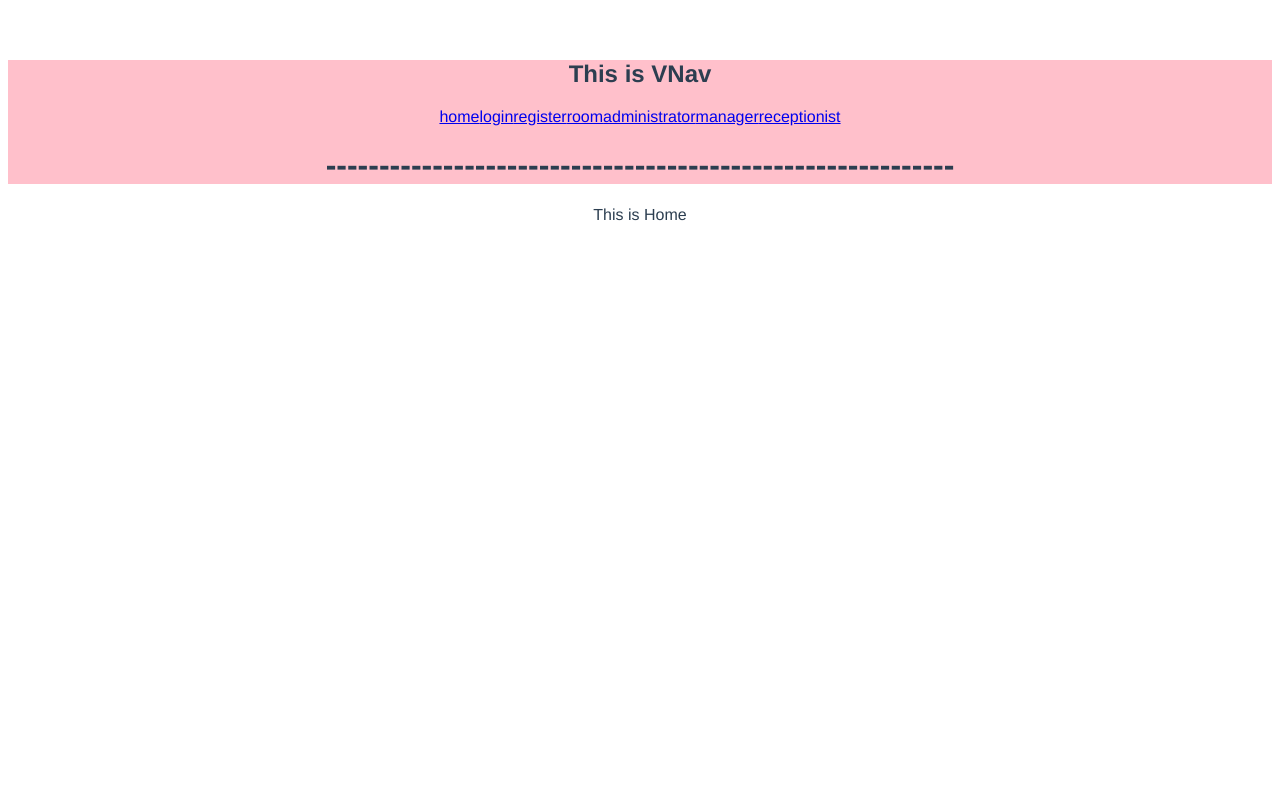
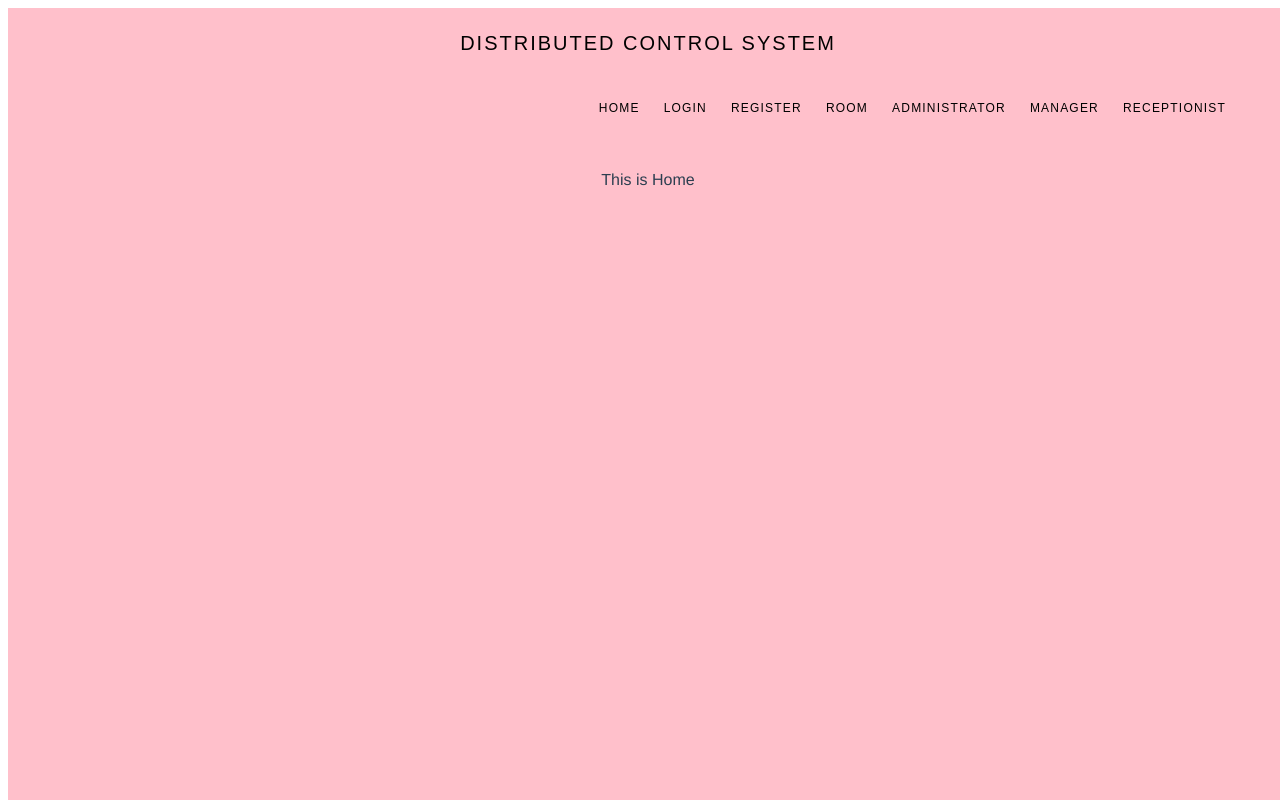
Before and after one commit to HelloWorld1821/Software_Engineering, a Vue app in the folder frontend/: page /#/home in a window 1280 px wide. Built offline with nearby package versions, Linux system fonts and the light colour scheme.

Commit message:
update VNav

```diff
--- a/frontend/src/App.vue
+++ b/frontend/src/App.vue
@@ -3,14 +3,12 @@
  * @Author: l
  * @Date: 2021-05-31 13:38:16
  * @LastEditors: l
- * @LastEditTime: 2021-06-01 15:01:44
- * @FilePath: \client\src\App.vue
+ * @LastEditTime: 2021-06-04 00:22:51
+ * @FilePath: \DistributedControlSystem\frontend\src\App.vue
 -->
 <template>
   <div id="app">
     <v-nav></v-nav>
-    <!-- <img src="./assets/logo.png" /> -->
-
     <router-view></router-view>
   </div>
 </template>
@@ -36,10 +34,15 @@ export default {
 <style>
 #app {
   font-family: "Avenir", Helvetica, Arial, sans-serif;
-  -webkit-font-smoothing: antialiased;
-  -moz-osx-font-smoothing: grayscale;
+  /* -webkit-font-smoothing: antialiased;
+  -moz-osx-font-smoothing: grayscale; */
   text-align: center;
   color: #2c3e50;
-  margin-top: 60px;
+  /* background: url('assets/bg_1.jpg');
+  background-size: 100% 100%; */
+  background-color: pink;
+  height: 100%;
+  width: 100%;
+  position: fixed;
 }
 </style>
--- a/frontend/src/components/VNav.vue
+++ b/frontend/src/components/VNav.vue
@@ -3,36 +3,126 @@
  * @Author: l
  * @Date: 2021-06-01 14:39:02
  * @LastEditors: l
- * @LastEditTime: 2021-06-01 15:46:01
- * @FilePath: \client\src\components\VNav.vue
+ * @LastEditTime: 2021-06-04 00:17:18
+ * @FilePath: \DistributedControlSystem\frontend\src\components\VNav.vue
 -->
 <template>
-  <div class='vnav'>
-      <h2>This is VNav</h2>
-        <router-link to='/home'>home</router-link>
-        <router-link to='/login'>login</router-link>
-        <router-link to='/register'>register</router-link>
-        <router-link to='/room'>room</router-link>
-        <router-link to='/administrator'>administrator</router-link>
-        <router-link to='/manager'>manager</router-link>
-        <router-link to='/receptionist'>receptionist</router-link>
-        <br>
-    <h1>-----------------------------------------------------------</h1>
-  </div>
+  <nav class="vnav">
+    <div class="container">
+      <a class="nav-brand">Distributed Control System</a>
+      <div class='nav-collapse'>
+      <ul class="menu">
+        <li><router-link to="/home">home</router-link></li>
+        <li><router-link to="/login">login</router-link></li>
+        <li><router-link to="/register">register</router-link></li>
+        <li><router-link to="/room">room</router-link></li>
+        <li><router-link to="/administrator">administrator</router-link></li>
+        <li><router-link to="/manager">manager</router-link></li>
+        <li><router-link to="/receptionist">receptionist</router-link></li>
+      </ul>
+      </div>
+    </div>
+  </nav>
 </template>
 
 <script>
-import { defineComponent } from '@vue/composition-api'
+import { defineComponent } from "@vue/composition-api";
 
 export default defineComponent({
-    setup() {
-
-    },
-})
+  setup() {},
+});
 </script>
 <style scoped>
-.vnav
-{
-    background-color: pink;
+* {
+  list-style: none;
+}
+.vnav {
+  font-family: "Work Sans", Arial, sans-serif;
+  font-size: 12px;
+  padding-bottom: 16px;
+  padding-left: 16px;
+  padding-right: 16px;
+  padding-top: 16px;
+  text-size-adjust: 100%;
+  line-height: 28.8px;
+  /* background-color: pink; */
+  border-bottom-width: 10px;
+  /* border-block-color: black; */
+}
+.nav-brand {
+    -webkit-text-size-adjust: 100%;
+    -webkit-tap-highlight-color: transparent;
+    font-weight: 300;
+    font-family: "Work Sans", Arial, sans-serif;
+    -webkit-box-direction: normal;
+    box-sizing: inherit;
+    text-decoration: none;
+    background-color: transparent;
+    touch-action: manipulation;
+    transition: .3s all ease;
+    display: inline-block;
+    padding-top: 0.3125rem;
+    padding-bottom: 0.3125rem;
+    font-size: 1.25rem;
+    line-height: inherit;
+    white-space: nowrap;
+    text-transform: uppercase;
+    letter-spacing: .1em;
+    color: black;
+}
+.nav-collapse{
+    -webkit-text-size-adjust: 100%;
+    -webkit-tap-highlight-color: transparent;
+    font-size: 1rem;
+    font-weight: 300;
+    line-height: 1.8;
+    color: #868e96;
+    font-family: "Work Sans", Arial, sans-serif;
+    -webkit-box-direction: normal;
+    box-sizing: inherit;
+    flex-basis: 100%;
+    -webkit-box-align: center;
+    align-items: center;
+    display: inline-block !important;
+}
+.menu {
+  display: flex;
+  box-sizing: border-box;
+  flex-direction: row;
+  margin-inline-start: 488.875px;
+  margin-left: 488.875px;
+}
+.menu > ul > li {
+  text-size-adjust: 100%;
+  -webkit-text-size-adjust: 100%;
+  -webkit-tap-highlight-color: transparent;
+  font-size: 1rem;
+  font-weight: 300;
+  line-height: 1.8;
+  color: #868e96;
+  font-family: "Work Sans", Arial, sans-serif;
+  list-style: none;
+  -webkit-box-direction: normal;
+  box-sizing: inherit;
+}
+.menu > li > a {
+  -webkit-text-size-adjust: 100%;
+  -webkit-tap-highlight-color: transparent;
+  line-height: 1.8;
+  font-family: "Work Sans", Arial, sans-serif;
+  list-style: none;
+  -webkit-box-direction: normal;
+  box-sizing: inherit;
+  text-decoration: none;
+  background-color: transparent;
+  touch-action: manipulation;
+  transition: 0.3s all ease;
+  display: block;
+  padding: 1.6em 1em;
+  font-size: 12px;
+  text-transform: uppercase;
+  letter-spacing: 0.1em;
+  font-weight: 400;
+  color: black;
 }
 </style>
```
Also changed, not shown: frontend/src/assets/bg_1.jpg (added), 1 other file (tests, documents, lock files or other folders).
